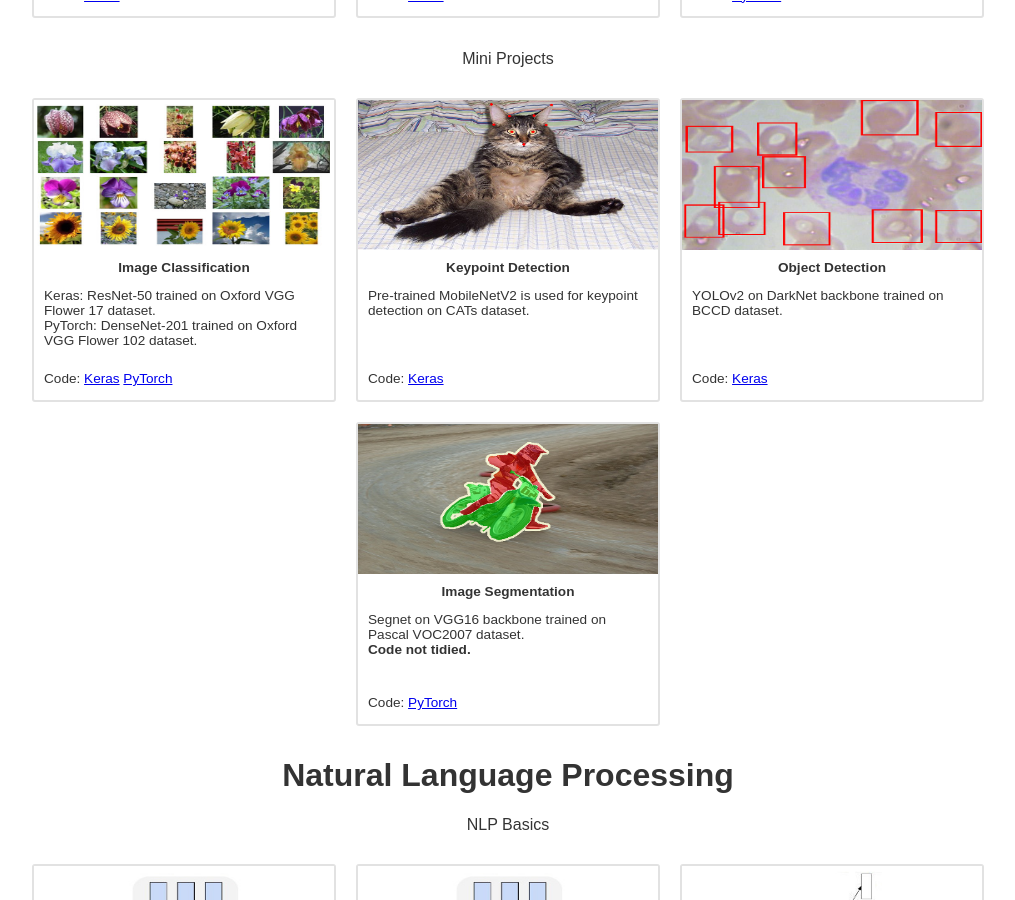
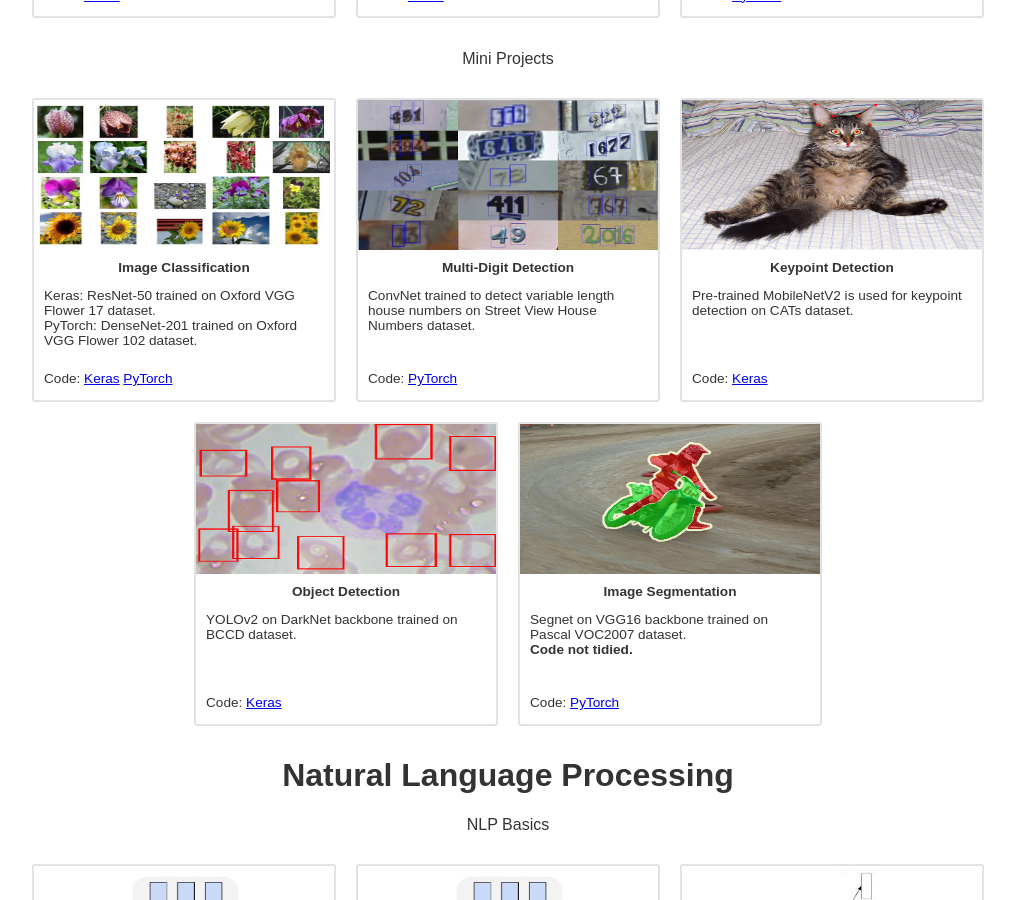
Before and after one commit to marcinbogdanski/marcinbogdanski.github.io, a Jekyll site: the page built from deep-learning.html, in a window 1280 px wide and 900 px high, scrolled down 2070 px. Shown: the whole window, without its empty margins (132-1147 px from the left). Built offline with Jekyll 4.4.1, drawn with Linux system fonts in a browser that asks for light colours.

Commit message:
Add SVHN

```diff
--- a/deep-learning.html
+++ b/deep-learning.html
@@ -175,6 +175,14 @@ layout: default
 
 
         {% include card.html
+            image="/assets/images/deeplearning/svhn.png"
+            title="Multi-Digit Detection"
+            description="ConvNet trained to detect variable length house numbers on Street View House Numbers dataset."
+            link_text="PyTorch"
+            link_href="https://marcinbogdanski.github.io/ai-sketchpad/PyTorchNN/1350_PT_CNN_SVHN.html"
+            %}
+
+        {% include card.html
             image="/assets/images/deeplearning/keypoints.png"
             title="Keypoint Detection"
             description="Pre-trained MobileNetV2 is used for keypoint detection on CATs dataset."
```
Also changed, not shown: assets/images/deeplearning/svhn.png (added).
